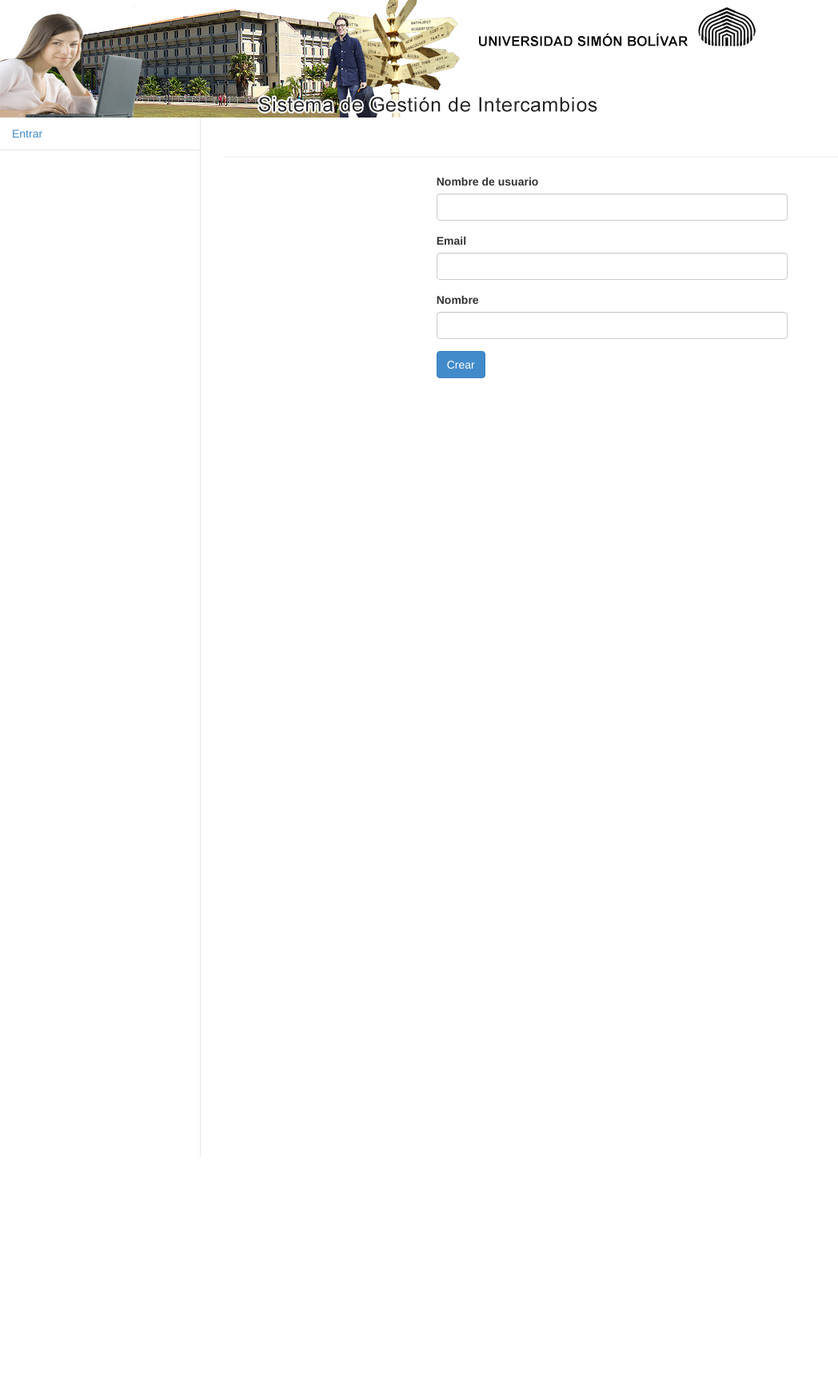
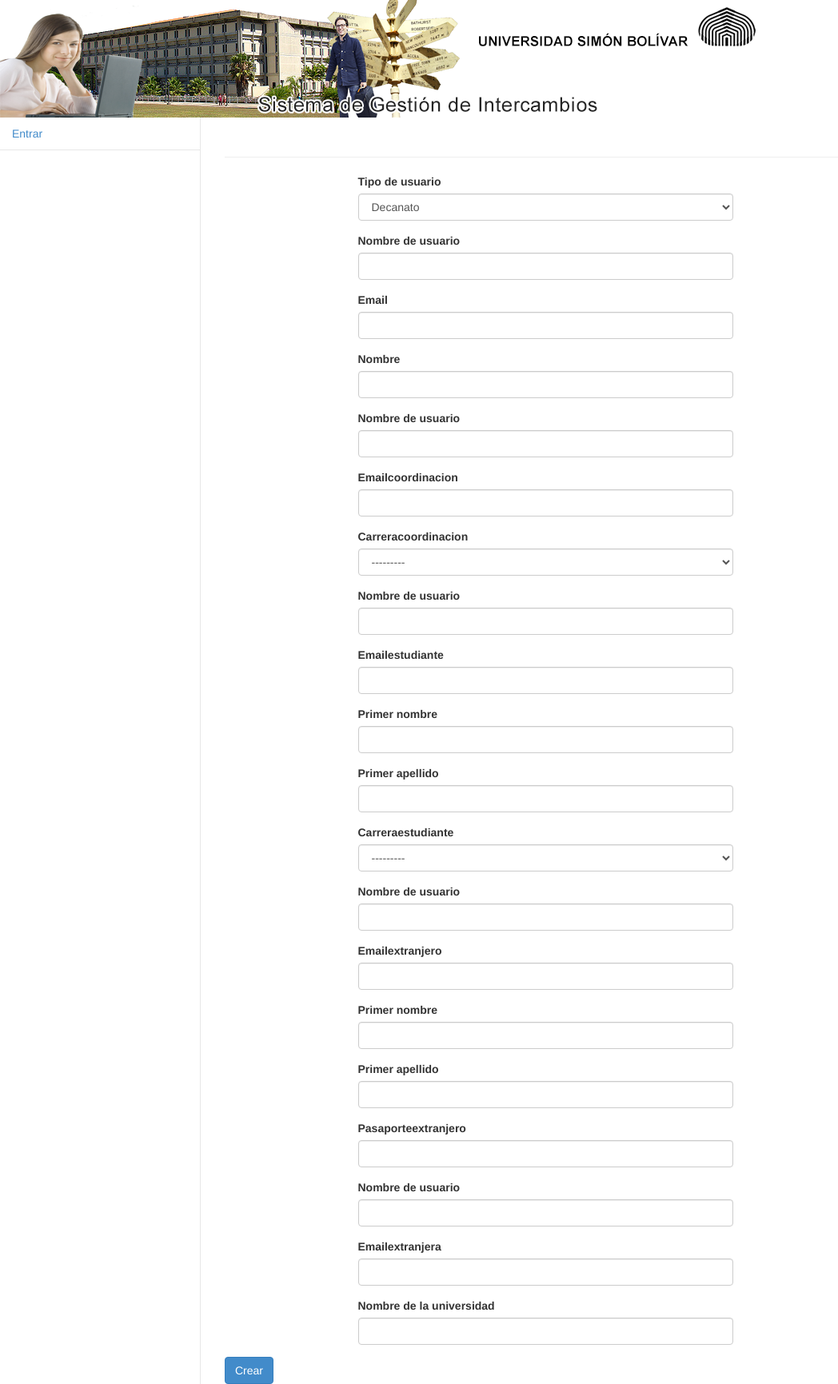
Before and after one commit to leonardogutierrezh/intercambio-reloaded, a Django app: a page that uses intercambio/templates/administrador/crear_cuenta.html in a window 1280 px wide. Shown: the whole page at 80% size, without its empty margins (0-1048 px from the left). Before the commit the page ends 1447 px from the top, so only its background shows below. Run offline with Django 3.2, Linux system fonts and the light colour scheme; data that the repository does not hold is empty; some libraries are stand-ins or nearby versions.

Commit message:
crea usuarios en adminsitrador

```diff
--- a/administrador/forms.py
+++ b/administrador/forms.py
@@ -2,8 +2,33 @@
 from django import forms
 from django.db import models
 from administrador.models import *
+from postulante.models import Universidad, Carrera
 
 class NuevoUsuarioForm(forms.Form):
     nombre_usuario = forms.CharField(label='Nombre de usuario')
     email = forms.EmailField()
     nombre = forms.CharField()
+
+class NuevaCoordinacionForm(forms.Form):
+    nombre_usuarioCoordinacion = forms.CharField(label='Nombre de usuario')
+    emailCoordinacion = forms.EmailField()
+    carreraCoordinacion = forms.ModelChoiceField(queryset= Carrera.objects.filter(universidad__nombre = 'Universidad Simon Bolivar'))
+
+class NuevaUniversidadExtrangeraForm(forms.Form):
+    nombre_usuarioExtranjera = forms.CharField(label='Nombre de usuario')
+    emailExtranjera = forms.EmailField()
+    nombreExtranjera = forms.CharField(label='Nombre de la universidad')
+
+class NuevoEstudianteForm(forms.Form):
+    nombre_usuarioEstudiante = forms.CharField(label='Nombre de usuario')
+    emailEstudiante = forms.EmailField()
+    nombreEstudiante = forms.CharField(label='Primer nombre')
+    apellidoEstudiante = forms.CharField(label='Primer apellido')
+    carreraEstudiante = forms.ModelChoiceField(queryset= Carrera.objects.filter(universidad__nombre = 'Universidad Simon Bolivar'))
+
+class NuevoEstudianteExtranjeroForm(forms.Form):
+    nombre_usuarioExtranjero = forms.CharField(label='Nombre de usuario')
+    emailExtranjero = forms.EmailField()
+    nombreExtranjero = forms.CharField(label='Primer nombre')
+    apellidoExtranjero = forms.CharField(label='Primer apellido')
+    pasaporteExtranjero = forms.CharField()
--- a/administrador/views.py
+++ b/administrador/views.py
@@ -5,9 +5,11 @@
 from django.shortcuts import render_to_response, get_object_or_404
 from django.template import RequestContext, loader, Context, Template
 from django.contrib.auth.decorators import login_required
+from django.contrib.auth.models import User
 from django.core import serializers
 from administrador.models import *
 from administrador.forms import *
+import os, random, string
 import datetime
 # Create your views here.
 
@@ -15,13 +17,104 @@
     return render_to_response('inicio.html', {}, context_instance=RequestContext(request))
 
 def crear_cuenta(request):
+    formularioUsuario = NuevoUsuarioForm()
+    formularioCoordinacion = NuevaCoordinacionForm()
+    formularioEstudiante = NuevoEstudianteForm()
+    formularioEstudianteExtranjero = NuevoEstudianteExtranjeroForm()
+    formularioUniversidad = NuevaUniversidadExtrangeraForm()
     if request.method == 'POST':
-        formulario = NuevoUsuarioForm(request.POST)
+        seleccionado = request.POST.get('opcion')
+        print seleccionado
+        formulario = NuevoUsuarioForm()
+        if seleccionado == "gestor":
+            formulario = NuevoUsuarioForm(request.POST)
+            formularioUsuario = formulario
+        elif seleccionado == "coordinacion":
+            formulario = NuevaCoordinacionForm(request.POST)
+            formularioCoordinacion = formulario
+        elif seleccionado == "estudiante":
+            formulario = NuevoEstudianteForm(request.POST)
+            formularioEstudiante = formulario
+        elif seleccionado == "extranjero":
+            formulario = NuevoEstudianteExtranjeroForm(request.POST)
+            formularioEstudianteExtranjero = formulario
+        elif seleccionado == "universidad":
+            formulario = NuevaUniversidadExtrangeraForm(request.POST)
+            formularioUniversidad = formulario
         if formulario.is_valid():
-            nombreUsu = formulario.cleaned_data['nombre_usuario']
-            email = formulario.cleaned_data['email']
-            nombre = formulario.cleaned_data['nombre']
-            user = User.objects.create_user(nombre, email, 'johnpassword')
+            if seleccionado == "gestor":
+                nombreUsu = formulario.cleaned_data['nombre_usuario']
+                email = formulario.cleaned_data['email']
+                nombre = formulario.cleaned_data['nombre']
+                length = 13
+                chars = string.ascii_letters + string.digits + '!@#$%^&*()'
+                random.seed = (os.urandom(1024))
+                password = ''.join(random.choice(chars) for i in range(length))
+                user = User.objects.create_user(nombreUsu, email, password)
+                user.save()
+                tipo = Usuario.objects.create(usuario=user, tipo="gestor")
+            elif seleccionado == "coordinacion":
+                nombreUsu = formulario.cleaned_data['nombre_usuarioCoordinacion']
+                email = formulario.cleaned_data['emailCoordinacion']
+                carrera = formulario.cleaned_data['carreraCoordinacion']
+                length = 13
+                chars = string.ascii_letters + string.digits + '!@#$%^&*()'
+                random.seed = (os.urandom(1024))
+                password = ''.join(random.choice(chars) for i in range(length))
+                user = User.objects.create_user(nombreUsu, email, password)
+                user.save()
+                tipo = Usuario.objects.create(usuario=user, tipo="postulante")
+            elif seleccionado == "estudiante":
+                nombreUsu = formulario.cleaned_data['nombre_usuarioEstudiante']
+                email = formulario.cleaned_data['emailEstudiante']
+                nombre = formulario.cleaned_data['nombreEstudiante']
+                apellido = formulario.cleaned_data['apellidoEstudiante']
+                carrera = formulario.cleaned_data['carreraEstudiante']
+                length = 13
+                chars = string.ascii_letters + string.digits + '!@#$%^&*()'
+                random.seed = (os.urandom(1024))
+                password = ''.join(random.choice(chars) for i in range(length))
+                user = User.objects.create_user(nombreUsu, email, password)
+                user.save()
+                tipo = Usuario.objects.create(usuario=user, tipo="estudiante")
+            elif seleccionado == "extranjero":
+                nombreUsu = formulario.cleaned_data['nombre_usuarioExtranjero']
+                email = formulario.cleaned_data['emailExtranjero']
+                nombre = formulario.cleaned_data['nombreExtranjero']
+                apellido = formulario.cleaned_data['apellidoExtranjero']
+                pasaporte = formulario.cleaned_data['pasaporteExtranjero']
+                length = 13
+                chars = string.ascii_letters + string.digits + '!@#$%^&*()'
+                random.seed = (os.urandom(1024))
+                password = ''.join(random.choice(chars) for i in range(length))
+                user = User.objects.create_user(nombreUsu, email, password)
+                user.save()
+                tipo = Usuario.objects.create(usuario=user, tipo="extranjero")
+            elif seleccionado == "universidad":
+                nombreUsu= formulario.cleaned_data['nombre_usuarioExtranjera']
+                email = formulario.cleaned_data['emailExtranjera']
+                nombre = formulario.cleaned_data['nombreExtranjera']
+                length = 13
+                chars = string.ascii_letters + string.digits + '!@#$%^&*()'
+                random.seed = (os.urandom(1024))
+                password = ''.join(random.choice(chars) for i in range(length))
+                user = User.objects.create_user(nombreUsu, email, password)
+                user.save()
+                tipo = Usuario.objects.create(usuario=user, tipo="universidad")
+                return  HttpResponseRedirect("/administrador_listar_usuarios/1")
     else:
-        formulario = NuevoUsuarioForm()
-    return render_to_response('administrador/crear_cuenta.html', {'formulario': formulario}, context_instance=RequestContext(request))
+        seleccionado = "gestor"
+    return render_to_response('administrador/crear_cuenta.html', {'formularioUsuario': formularioUsuario,
+                                                                  'formularioCoordinacion': formularioCoordinacion,
+                                                                  'formularioEstudiante': formularioEstudiante,
+                                                                  'formularioEstudianteExtranjero': formularioEstudianteExtranjero,
+                                                                  'formularioUniversidad': formularioUniversidad,
+                                                                  'seleccionado': seleccionado}, context_instance=RequestContext(request))
+
+def listar_usuarios(request, creado):
+    lista_usuarios = []
+    usuarios = User.objects.filter(is_staff=False)
+    for usuario in usuarios:
+        tipo = Usuario.objects.get(usuario=usuario)
+        tupla = (usuario, tipo)
+    return render_to_response('administrador/listar_usuarios.html', {'usuarios', lista_usuarios}, context_instance=RequestContext(request))
--- a/intercambio/templates/administrador/crear_cuenta.html
+++ b/intercambio/templates/administrador/crear_cuenta.html
@@ -3,20 +3,53 @@
 {% block seccion-contenido %}
     <form method="POST">{% csrf_token %}
             <div class="row">
-                <div class="col-sm-6 col-sm-offset-3">
+                    <div id="selector" class="col-sm-6 col-sm-offset-2 form-group">
+                        <label class="control-label">Tipo de usuario</label>
+                        <div class="">
+                            <select id="opcion" name="opcion" class="form-control" onchange="seleccionar()">
+                                <option value="gestor">Decanato</option>
+                                <option value="coordinacion">Coordinación</option>
+                                <option value="estudiante">Estudiante</option>
+                                <option value="extranjero">Estudiante Extranjero</option>
+                                <option value="universidad">Universidad Extranjera</option>
+                            </select>
+                        </div>
+
+
+                    </div>
+                    <div id="gestor" class="col-sm-6 col-sm-offset-2 escondido">
+                        {{ formularioUsuario | bootstrap }}
+                    </div>
+                    <div id="coordinacion" class="col-sm-6 col-sm-offset-2 escondido">
+                        {{ formularioCoordinacion | bootstrap }}
+                    </div>
+                    <div id="estudiante" class="col-sm-6 col-sm-offset-2 escondido">
+                        {{ formularioEstudiante | bootstrap }}
+                    </div>
+                    <div id="extranjero" class="col-sm-6 col-sm-offset-2 escondido">
+                        {{ formularioEstudianteExtranjero | bootstrap }}
+                    </div>
+                    <div id="universidad" class="col-sm-6 col-sm-offset-2 escondido">
+                        {{ formularioUniversidad | bootstrap }}
+                    </div>
+
                     <div class="col-sm-12">
-                    {{ formulario.nombre_usuario | bootstrap }}
-                </div>
-                <div class="col-sm-12">
-                    {{ formulario.email | bootstrap }}
-                </div>
-                <div class="col-sm-12">
-                    {{ formulario.nombre | bootstrap }}
-                </div>
-                <div class="col-sm-12">
-                    <input type='submit' class="btn btn-default btn-primary" value='Crear'/>
-                </div>
-
+                        <input type='submit' class="btn btn-default btn-primary" value='Crear'/>
+                    </div>
             </div>
     </form>
 {% endblock %}
+{% block js %}
+<script>
+    $(document).ready(function(){
+        $(".escondido").hide();
+        $('#opcion').val('{{ seleccionado }}');
+        $("#" + $("#opcion").val()).show();
+
+});
+function seleccionar(){
+        $(".escondido").hide();
+        $("#" + $("#opcion").val()).show();
+}
+</script>
+{% endblock %}
--- a/intercambio/urls.py
+++ b/intercambio/urls.py
@@ -16,4 +16,5 @@
     url(r'^admin/', include(admin.site.urls)),
     url(r'^$', 'administrador.views.inicio'),
     url(r'^administrador_crear_cuenta$', 'administrador.views.crear_cuenta'),
+    url(r'^administrador_listar_usuarios/(?P<creado>\d+)/$', 'administrador.views.listar_usuarios'),
 )
```
Also changed, not shown: administrador/admin.py (added, +8 -0 lines), administrador/models.py (line endings or trailing spaces), intercambio/templates/administrador/listar_usuarios.html (added).
